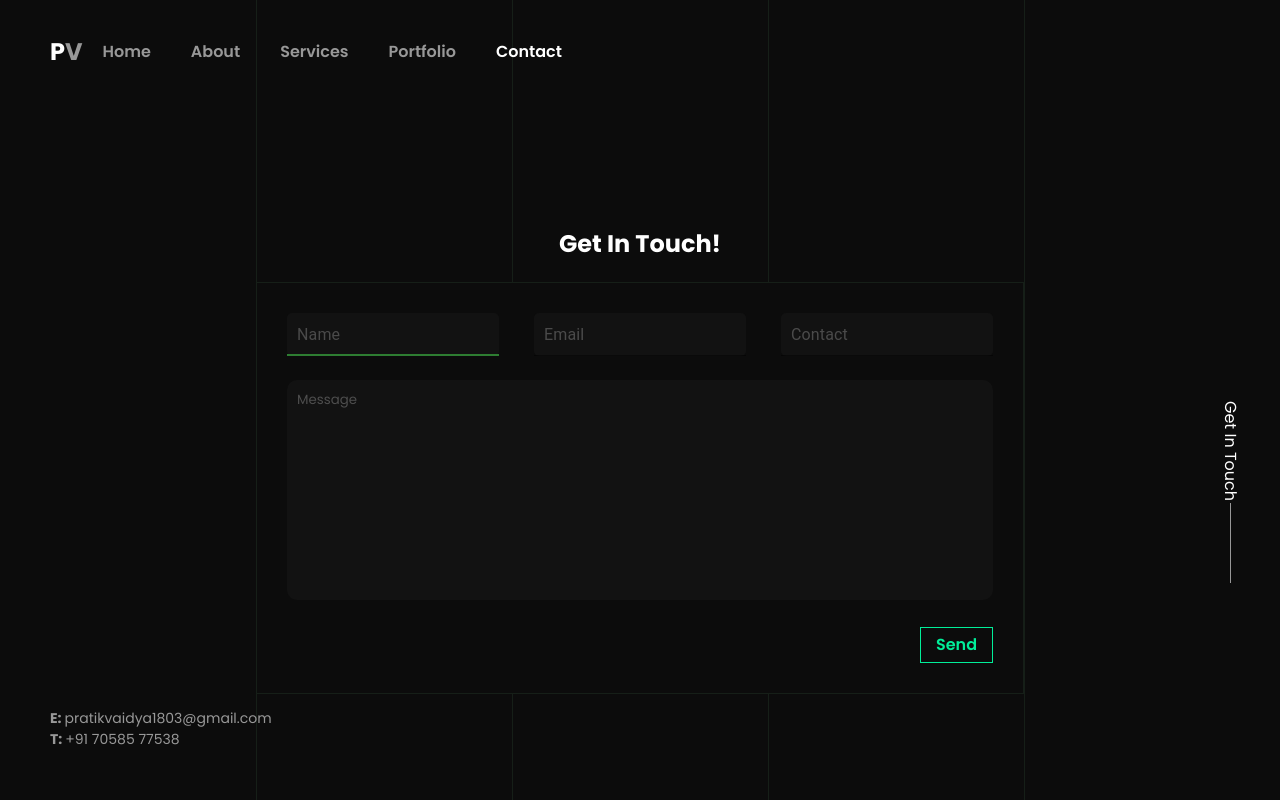
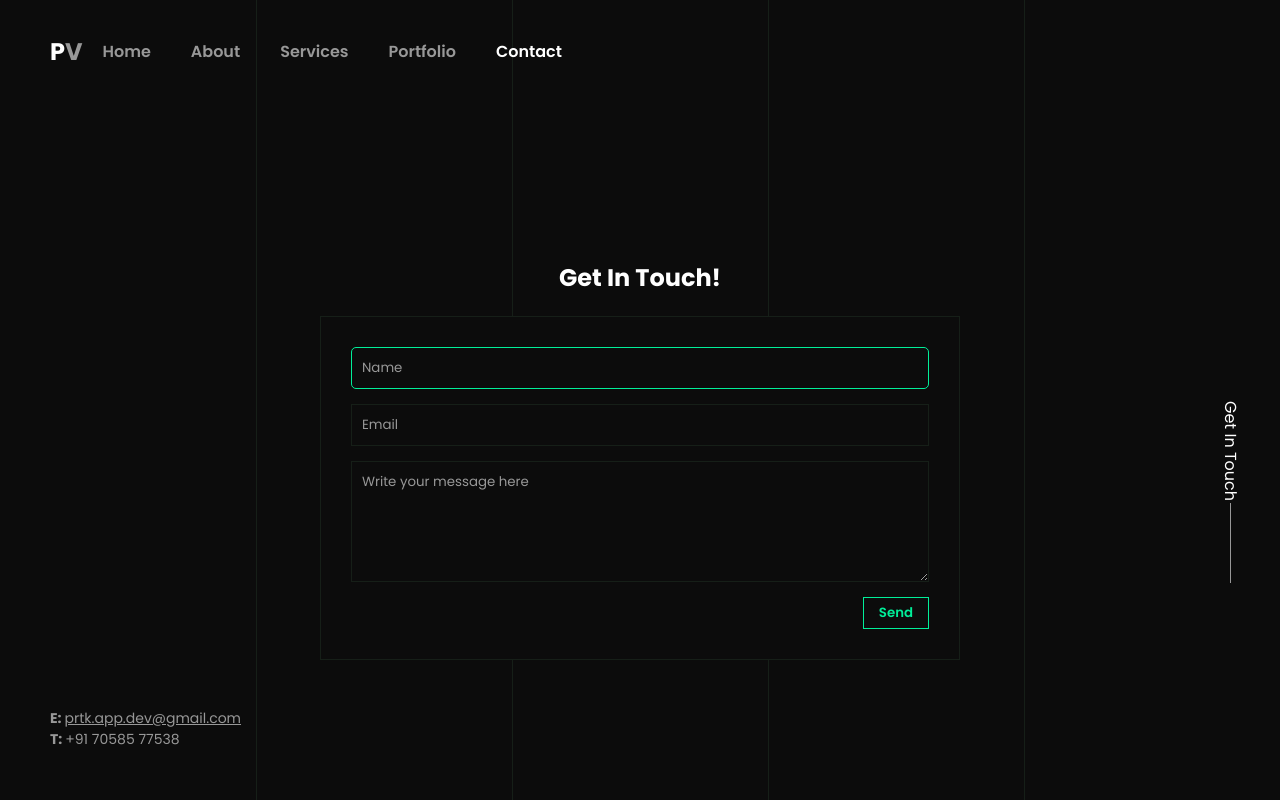
Before and after one commit to Smartdevil21/prv, a React (Create React App) app: page /prv/contact in a window 1280 px wide. Built offline with nearby package versions, Linux system fonts and the light colour scheme; some icons are missing.

Commit message:
CHORE: Update profile data

```diff
--- a/package.json
+++ b/package.json
@@ -13,6 +13,7 @@
     "@testing-library/user-event": "^13.5.0",
     "axios": "^0.26.1",
     "dotenv": "^16.0.1",
+    "formik": "^2.4.5",
     "framer-motion": "^6.2.8",
     "gh-pages": "^3.2.3",
     "gsap": "^3.10.2",
@@ -22,7 +23,8 @@
     "react-router-dom": "^6.3.0",
     "react-scripts": "5.0.0",
     "sass": "^1.49.11",
-    "web-vitals": "^2.1.4"
+    "web-vitals": "^2.1.4",
+    "yup": "^1.3.3"
   },
   "scripts": {
     "start": "react-scripts start",
--- a/src/Components/About/About.jsx
+++ b/src/Components/About/About.jsx
@@ -8,6 +8,7 @@ import portrait from "../../Images/portrait.jpg";
 import { useRoutes } from "react-router-dom";
 import { useNavigate } from "react-router-dom";
 import { skills } from "../../data/skills.data";
+import { languagesData } from "../../data/languages.data";
 
 function About() {
   const navigate = useNavigate();
@@ -49,11 +50,10 @@ function About() {
               </p>
               <p>
                 I am a passionate Fullstack web developer with expertise in
-                ReactJS, NextJS, ExpressJS, NodeJS, MongoDB, TypeScript, and
-                JavaScript. I'm an aspiring DevOps enthusiast embarking on an
-                exciting journey. I'm passionate about leveraging my skills to
-                optimize deployments, enhance performance, and ensure rock-solid
-                infrastructure.
+                TypeScript, and JavaScript. I'm an aspiring DevOps enthusiast
+                embarking on an exciting journey. I'm passionate about
+                leveraging my skills to optimize deployments, enhance
+                performance, and ensure rock-solid infrastructure.
               </p>
               <br />
               <p>
@@ -65,7 +65,7 @@ function About() {
               <div className={Styles.info_sec}>
                 <div className={Styles.info_half_1}>
                   <p>
-                    <strong>Age</strong> 20
+                    <strong>Age</strong> 22
                   </p>
                   <p>
                     <strong>Freelance</strong> Available
@@ -82,7 +82,10 @@ function About() {
                     <strong>Address</strong> Nagpur, India
                   </p>
                   <p>
-                    <strong>Email</strong> pratikvaidya1803@gmail.com
+                    <strong>Email</strong>{" "}
+                    <a href="mailto:prtk.app.dev@gmail.com">
+                      prtk.app.dev@gmail.com
+                    </a>
                   </p>
                 </div>
               </div>
@@ -120,6 +123,23 @@ function About() {
           </div>
         </div>
       </div>
+      <div className={Styles.languages}>
+        <h3>Languages</h3>
+        <div className={Styles.languages_wrapper}>
+          {Object.entries(languagesData).map((ele, index) => (
+            <div className={Styles.language} key={ele}>
+              <span className={Styles.language_title}>{ele[0]}</span>
+              <div className={Styles.level}>
+                <div
+                  className={Styles.level_indicator}
+                  data-level={`${ele[1]}%`}
+                  style={{ width: `${ele[1]}%` }}
+                ></div>
+              </div>
+            </div>
+          ))}
+        </div>
+      </div>
       <div className={Styles.skills}>
         <h3>My Skills</h3>
         <div className={Styles.skills_wrapper}>
--- a/src/Components/Contact/Contact.jsx
+++ b/src/Components/Contact/Contact.jsx
@@ -1,123 +1,98 @@
-import { Button, TextField } from "@mui/material";
+import { Stack } from "@mui/material";
 import React, { useEffect, useContext, useState } from "react";
+import axios from "axios";
+import { useFormik } from "formik";
+import * as Yup from "yup";
 import Styles from "./Contact.module.scss";
 import { StatesContext } from "../../App";
-import axios from "axios";
 
 function Contact() {
-	const [loading, setLoading] = useState(false);
   const { states, setStates } = useContext(StatesContext);
-	const [messageDetails, setMessageDetails] = useState({
+  const initialValues = {
     name: "",
     email: "",
-		contact: "",
     message: "",
+  };
+
+  const validationSchema = Yup.object({
+    name: Yup.string().required("Your name is required"),
+    email: Yup.string()
+      .email("Not a valid email adderess")
+      .required("Your email is required"),
+    message: Yup.string().min(1).required("Please provide a message"),
+  });
+
+  const onSubmit = async (values) => {
+    console.log(values);
+  };
+
+  const { values, errors, isSubmitting, handleSubmit, handleChange } =
+    useFormik({
+      initialValues,
+      onSubmit,
+      validationSchema,
+      validateOnBlur: true,
     });
 
   useEffect(() => {
     setStates((prev) => ({ ...prev, reversed: false }));
   }, []);
 
-	const submit = async () => {
-		try {
-			if (
-				messageDetails.name &&
-				messageDetails.email &&
-				messageDetails.contact &&
-				messageDetails.message
-			) {
-				setLoading(true);
-				const result = await axios({
-					method: "post",
-					url: `${process.env.REACT_APP_BACKEND_URL}`,
-					data: {
-						username: messageDetails.name,
-						email: messageDetails.email,
-						message: messageDetails.message,
-					},
-				});
-				alert("Message Sent! ✈️");
-				setMessageDetails({
-					name: "",
-					email: "",
-					contact: "",
-					message: "",
-				});
-				setLoading(false);
-			} else {
-				alert("Fill the appropriate details first!");
-			}
-		} catch (error) {
-			console.log(error);
-		}
-	};
-
   return (
     <section className={Styles.contact}>
       <h1>Get In Touch!</h1>
       <div className={Styles.input_wrapper}>
-				<div className={Styles.user_details}>
-					<TextField
-						variant="filled"
+        <form onSubmit={handleSubmit}>
+          <Stack gap={0.5} sx={{ width: "100%" }}>
+            <input
+              type="text"
+              name="name"
+              placeholder="Name"
               autoFocus
-						size="small"
-						placeholder="Name"
-						color="success"
-						value={messageDetails.name}
-						onChange={(e) => {
-							setMessageDetails((prev) => ({ ...prev, name: e.target.value }));
-						}}
+              value={values.name}
+              onChange={handleChange}
             />
-					<TextField
-						variant="filled"
-						size="small"
+            {errors.name && (
+              <span
+                style={{ color: "red", fontSize: "12px", marginLeft: "5px" }}
+              >
+                {errors.name}
+              </span>
+            )}
+          </Stack>
+          <Stack gap={0.5} sx={{ width: "100%" }}>
+            <input
+              type="email"
+              name="email"
               placeholder="Email"
-						color="success"
-						type={"email"}
-						value={messageDetails.email}
-						onChange={(e) => {
-							setMessageDetails((prev) => ({ ...prev, email: e.target.value }));
-						}}
+              value={values.email}
+              onChange={handleChange}
             />
-					<TextField
-						variant="filled"
-						size="small"
-						placeholder="Contact"
-						color="success"
-						type={"tel"}
-						value={messageDetails.contact}
-						onChange={(e) => {
-							setMessageDetails((prev) => ({
-								...prev,
-								contact: e.target.value,
-							}));
-						}}
+            {errors.email && (
+              <span
+                style={{ color: "red", fontSize: "12px", marginLeft: "5px" }}
+              >
+                {errors.email}
+              </span>
+            )}
+          </Stack>
+          <Stack gap={0.5} sx={{ width: "100%" }}>
+            <textarea
+              rows={5}
+              name="message"
+              placeholder="Write your message here"
+              value={values.message}
+              onChange={handleChange}
             />
-				</div>
-				<br />
-				{/* <label htmlFor="name">Message:</label> */}
-				{/* <TextField
-					name="message"
-					variant="outlined"
-					size="small"
-					color="success"
-					placeholder="Message"
-					multiline
-					minRows={10}
-					fullWidth
-					className={Styles.message_input}
-				/> */}
-				<textarea
-					className={Styles.message_input}
-					value={messageDetails.message}
-					onChange={(e) => {
-						setMessageDetails((prev) => ({ ...prev, message: e.target.value }));
-					}}
-					rows={10}
-					placeholder="Message"
-				/>
-				<div className={Styles.bottom_div}>
-					<div
+            {errors.message && (
+              <span
+                style={{ color: "red", fontSize: "12px", marginLeft: "5px" }}
+              >
+                {errors.message}
+              </span>
+            )}
+          </Stack>
+          <button
             onMouseEnter={(e) => {
               const test = document.querySelector(".test");
               test.style.left = `${
@@ -137,12 +112,13 @@ function Contact() {
               }px`;
             }}
             className={`${Styles.contact_btn}`}
-						onClick={submit}
+            type="submit"
+            disabled={isSubmitting}
           >
             <div className={`${Styles.test} test`}></div>
-						<p>{loading ? "Loading" : "Send"}</p>
-					</div>
-				</div>
+            <p>{isSubmitting ? "Loading" : "Send"}</p>
+          </button>
+        </form>
       </div>
     </section>
   );
--- a/src/Components/Contact/Contact.module.scss
+++ b/src/Components/Contact/Contact.module.scss
@@ -10,26 +10,39 @@
     color: #fff;
   }
   .input_wrapper {
-		width: 60%;
+    width: 50%;
     background-color: var(--background_primary);
     position: relative;
     z-index: 2;
     border: 1px solid var(--borders);
     margin-top: 20px;
     padding: 30px;
+    form {
+      display: flex;
+      flex-direction: column;
+      gap: 15px;
+      align-items: flex-end;
+    }
     label {
       color: var(--p) !important;
       padding-bottom: 10px;
     }
-		input {
+    input,
+    textarea {
       color: var(--p);
-			background: var(--background_secondary);
+      background: var(--background_primary);
+      //   border-radius: 5px;
+      width: 100%;
+      padding: 10px;
+      border: 1px solid var(--borders);
+      &:focus-visible {
+        border: 1px solid var(--green);
+        outline: none;
         border-radius: 5px;
-			width: 15vw;
-			padding: 10px;
-			border: 1px solid var(--green);
       }
-		input::placeholder {
+    }
+    input::placeholder,
+    textarea::placeholder {
       color: var(--grey);
     }
     .user_details {
@@ -41,7 +54,7 @@
         border: none;
       }
     }
-		.message_input{
+    .message_input {
       width: 100%;
       background-color: var(--background_secondary);
       border-radius: 10px;
@@ -51,7 +64,7 @@
       resize: none;
       color: #fff;
     }
-		.message_input::placeholder{
+    .message_input::placeholder {
       color: #4e4e4e;
     }
     .bottom_div {
@@ -97,33 +110,71 @@
         }
       }
     }
+    .contact_btn {
+      text-transform: none;
+      font-weight: 600;
+      overflow: hidden;
+      border-radius: 0px;
+      border: 1px solid var(--green);
+      padding: 5px 15px;
+      width: fit-content;
+      position: relative;
+      cursor: pointer;
+      background-color: var(--background_primary);
+      p {
+        position: relative;
+        z-index: 3;
+        color: var(--green);
+        transition: 0.4s ease-in-out;
+      }
+      .test {
+        position: absolute;
+        top: 0px;
+        left: 0px;
+        height: 1px;
+        width: 1px;
+        background-color: var(--green);
+        z-index: 2;
+        border-radius: 50%;
+        transform: translate(-50%, -50%) scale(0);
+        transition: transform 0.5s ease-in-out;
+      }
+    }
+    .contact_btn:hover {
+      p {
+        color: #fff;
+      }
+      .test {
+        transform: translate(-50%, -50%) scale(200);
+      }
+    }
   }
 }
 
-@media only screen and (max-width:800px){
-	.contact{
-		.input_wrapper{
+@media only screen and (max-width: 800px) {
+  .contact {
+    .input_wrapper {
       width: 100%;
-			input{
+      input {
         width: 25vw;
       }
     }
   }
 }
 
-@media only screen and (max-width:600px){
-	.contact{
+@media only screen and (max-width: 600px) {
+  .contact {
     width: 100%;
-		.input_wrapper{
+    .input_wrapper {
       width: 100%;
-			input{
+      input {
         width: 80vw !important;
         margin: 10px 0px;
       }
-			.user_details{
+      .user_details {
         flex-direction: column;
         width: 100%;
-				input{
+        input {
           width: 100%;
         }
       }
--- a/src/Components/Contact_info/SmallContact.jsx
+++ b/src/Components/Contact_info/SmallContact.jsx
@@ -1,14 +1,19 @@
-import React from 'react';
+import React from "react";
 import Styles from "./Small_contact.module.scss";
 import { Icon } from "@iconify/react";
 
 function SmallContact() {
   return (
     <div className={Styles.small_contact}>
-        <p><strong>E:{" "}</strong>pratikvaidya1803@gmail.com</p>
-        <p><strong>T:{" "}</strong>+91 70585 77538</p>
+      <p>
+        <strong>E: </strong>
+        <a href="mailto:prtk.app.dev@gmail.com">prtk.app.dev@gmail.com</a>
+      </p>
+      <p>
+        <strong>T: </strong>+91 70585 77538
+      </p>
     </div>
-  )
+  );
 }
 
-export default SmallContact
+export default SmallContact;
--- a/src/Components/Contact_info/Small_contact.module.scss
+++ b/src/Components/Contact_info/Small_contact.module.scss
@@ -1,18 +1,19 @@
-.small_contact{
+.small_contact {
   width: fit-content;
   position: fixed;
   left: 50px;
   bottom: 50px;
   z-index: 3;
-    p{
+  p,
+  a {
     color: var(--grey);
     font-size: 14px;
     font-weight: 400;
   }
 }
 
-@media only screen and (max-width:800px){
-    .small_contact{
+@media only screen and (max-width: 800px) {
+  .small_contact {
     display: none;
   }
 }
--- /dev/null
+++ b/src/data/languages.data.js
@@ -0,0 +1,6 @@
+export const languagesData = {
+  English: 80,
+  "Japanese(N3)": 60,
+  Hindi: 80,
+  Marathi: 90,
+};
--- a/src/data/skills.data.js
+++ b/src/data/skills.data.js
@@ -53,6 +53,6 @@ export const skills = [
   },
   {
     title: "Teamwork",
-    level: 60,
+    level: 75,
   },
 ];
```
Also changed, not shown: src/Components/About/About.module.scss (+106 -16 lines), src/Components/Home/Home.jsx (+6 -1 lines), src/Components/Portfolio/Portfolio.jsx (+96 -26 lines), src/data/service.data.js (+24 -14 lines), src/Images/cvzard.png (added), 1 other file (tests, documents, lock files or other folders). Lines whose indentation alone changed are shown as unchanged.
